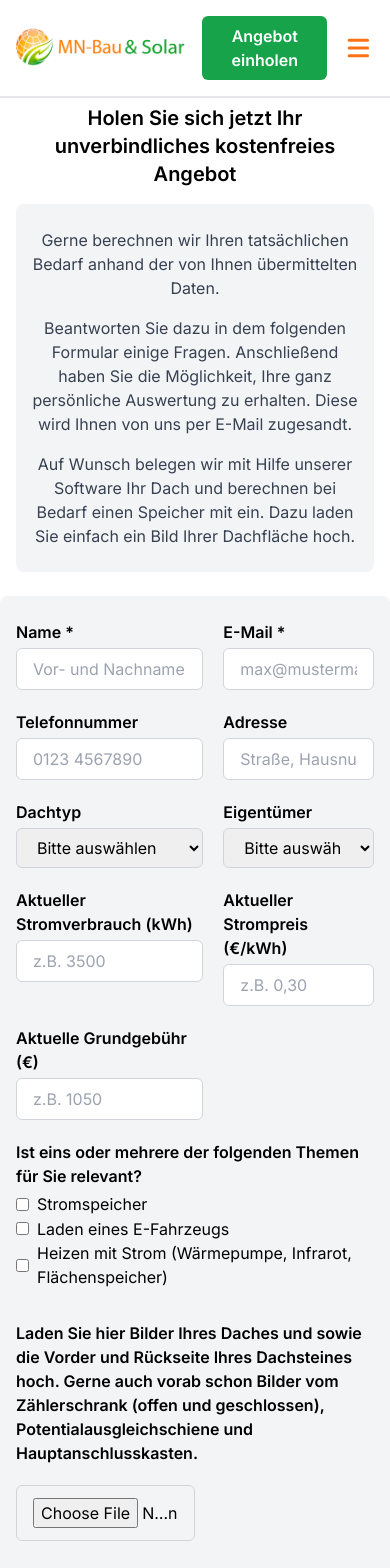
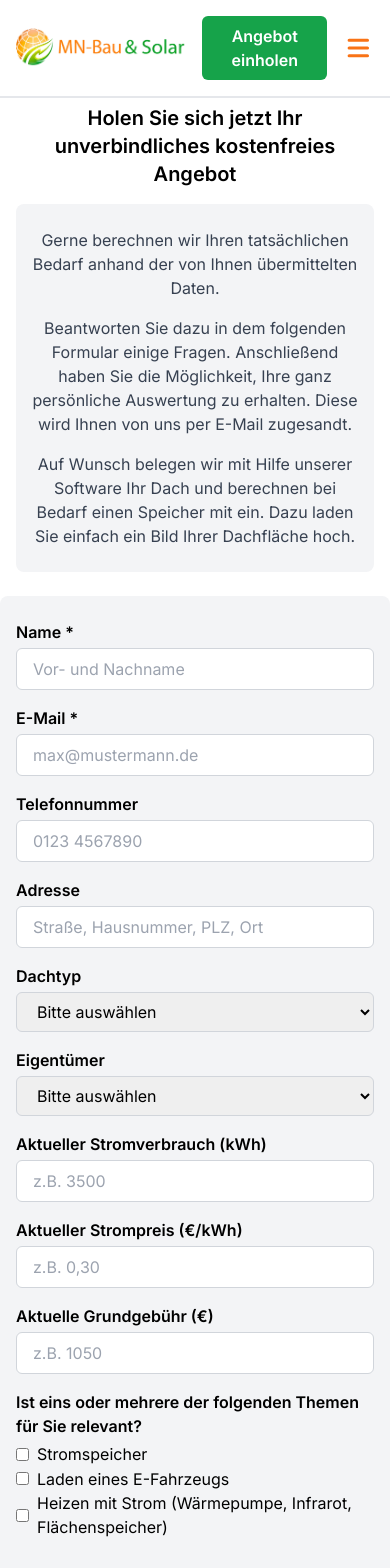
Before and after one commit to TheRealFlow/mn-bau-solar, a Next.js app: page /formular in a window 390 px wide. Shown: the top 1568 px of the page. Built offline with nearby package versions, Linux system fonts and the light colour scheme.

Commit message:
fixed responsive froms

```diff
--- a/app/formular/page.jsx
+++ b/app/formular/page.jsx
@@ -103,7 +103,8 @@ function Kontakt() {
         onSubmit={handleSubmit}
         className="max-w-4xl mx-auto bg-gray-100 rounded-lg py-6 px-4"
       >
-        <div className="grid  md:grid-cols-2 gap-5">
+        <div className="flex flex-col gap-4">
+          <div className="grid grid-cols-1 md:grid-cols-2 gap-4">
             <div>
               <label htmlFor="name" className="block mb-1 font-semibold">
                 Name *
@@ -223,7 +224,10 @@ function Kontakt() {
             </div>
 
             <div>
-            <label htmlFor="currentPrice" className="block mb-1 font-semibold">
+              <label
+                htmlFor="currentPrice"
+                className="block mb-1 font-semibold"
+              >
                 Aktueller Strompreis (€/kWh)
               </label>
               <input
@@ -238,7 +242,10 @@ function Kontakt() {
             </div>
 
             <div>
-            <label htmlFor="currentCharge" className="block mb-1 font-semibold">
+              <label
+                htmlFor="currentCharge"
+                className="block mb-1 font-semibold"
+              >
                 Aktuelle Grundgebühr (€)
               </label>
               <input
@@ -251,7 +258,7 @@ function Kontakt() {
                 className="w-full px-4 py-2 border border-gray-300 rounded-md"
               />
             </div>
-
+          </div>
           <div className="col-span-2">
             <label htmlFor="selects" className="block mb-1 font-semibold">
               Ist eins oder mehrere der folgenden Themen für Sie relevant?
@@ -308,7 +315,7 @@ function Kontakt() {
               name="image"
               accept="image/*"
               onChange={handleChange}
-              className="w-1/2 px-4 py-3 mt-2 border border-gray-300 rounded-md"
+              className="w-full md:w-1/2 px-4 py-3 mt-2 border border-gray-300 rounded-md"
             />
           </div>
         </div>
--- a/app/kontakt/page.jsx
+++ b/app/kontakt/page.jsx
@@ -46,6 +46,7 @@ function Kontakt() {
         onSubmit={handleSubmit}
         className="max-w-4xl mx-auto bg-gray-100 rounded-lg py-6 px-4 mb-10"
       >
+        <div className="flex flex-col gap-4">
           <div className="grid grid-cols-1 md:grid-cols-2 gap-4">
             <div>
               <label htmlFor="name" className="block mb-1 font-semibold">
@@ -106,6 +107,7 @@ function Kontakt() {
                 className="w-full px-4 py-2 border border-gray-300 rounded-md"
               />
             </div>
+          </div>
           <div className="col-span-2">
             <label htmlFor="subject" className="block mb-1 font-semibold">
               Betreff
```
Lines whose indentation alone changed are shown as unchanged.
